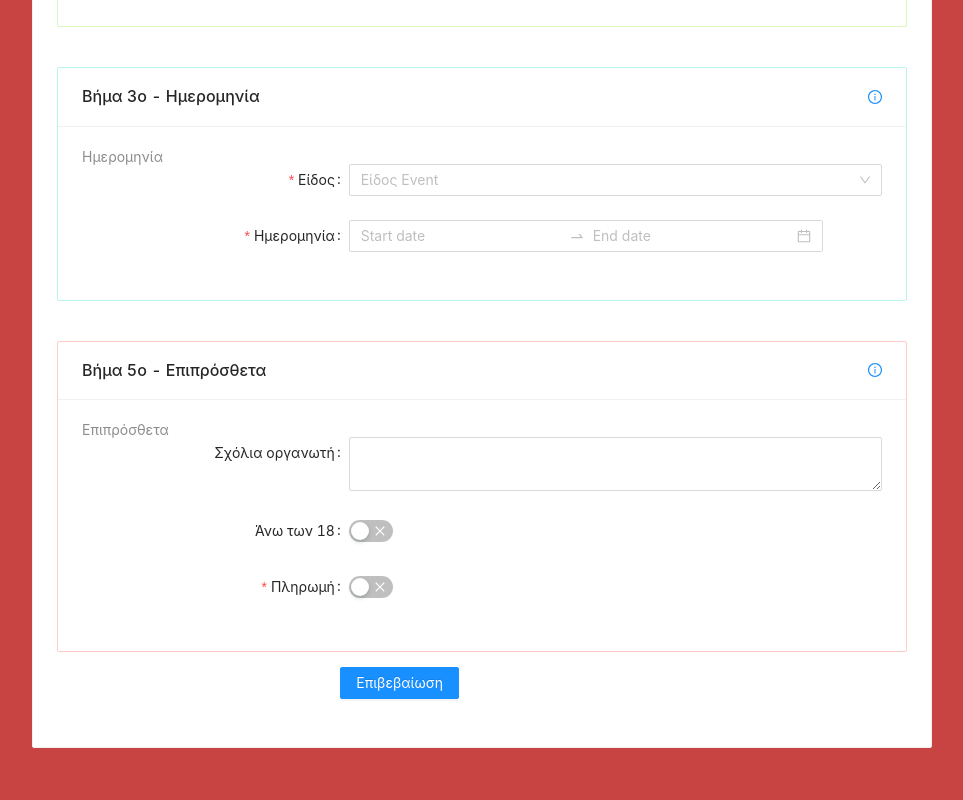
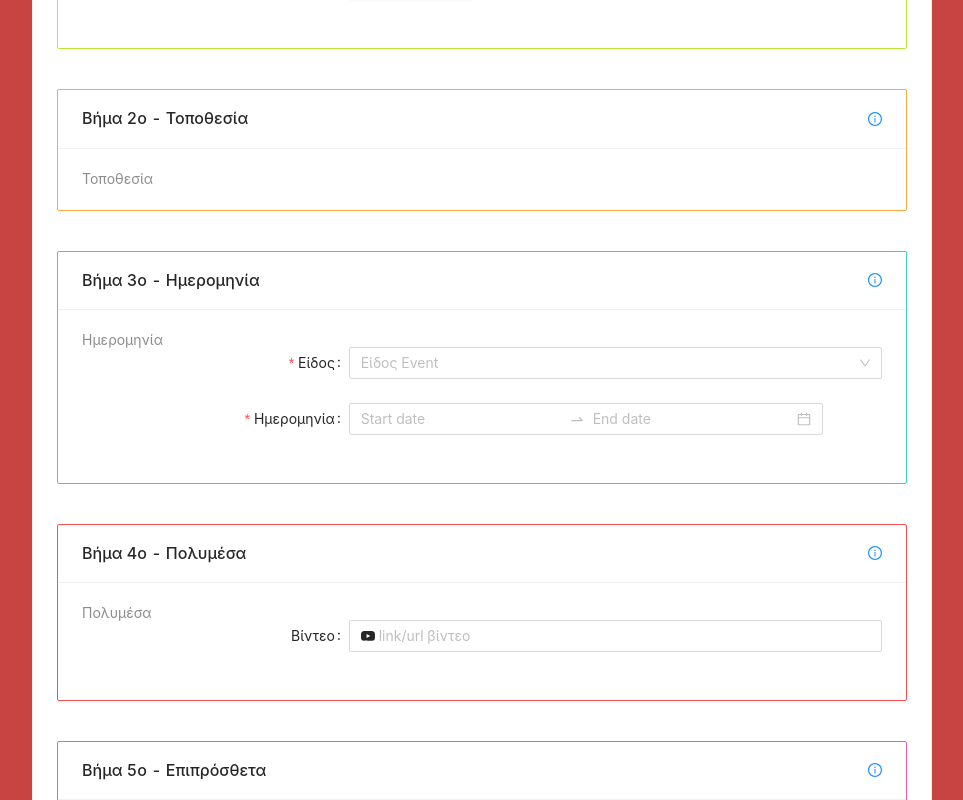
Before and after one commit to Panos61/React-Project-V-0.1, a React (Create React App) app: page /createEvent in a window 1280 px wide. Shown: the part 660-1460 px from the top of the page, without its empty margins (158-1121 px from the left). Built offline with nearby package versions, Linux system fonts and the light colour scheme.

Commit message:
Added content

```diff
--- a/src/CreateEvent/index.js
+++ b/src/CreateEvent/index.js
@@ -15,6 +15,10 @@ class CreateEvent extends Component {
         <span>
           <ClockCircleOutlined />
         </span>
+        <br />
+        <p>
+          <span style={{ color: 'orange' }}>*</span> Υποχρεωτικό πεδίο
+        </p>
       </p>
     );
     return (
--- a/src/CreateEvent/masterform.css
+++ b/src/CreateEvent/masterform.css
@@ -10,3 +10,8 @@
 .select-after {
   width: 80px;
 }
+
+.example-input > span {
+  width: 200px;
+  margin: 0 8px 8px 0;
+}
--- a/src/CreateEvent/masterform.js
+++ b/src/CreateEvent/masterform.js
@@ -21,6 +21,7 @@ import {
   CloseOutlined,
   CheckOutlined,
   CreditCardOutlined,
+  YoutubeFilled,
 } from '@ant-design/icons';
 import { Link } from 'react-router-dom';
 
@@ -49,14 +50,6 @@ const { Meta } = Card;
 const { TreeNode } = TreeSelect;
 const dateFormat = 'YYYY/MM/DD';
 const { RangePicker } = DatePicker;
-
-// Ticket store link input
-// const selectAfter = (
-//   <Select defaultValue=".gr" className="select-after">
-//     <Option value=".gr">.gr</Option>
-//     <Option value=".com">.com</Option>
-//   </Select>
-// );
 
 const onFinish = (values) => {
   console.log(values);
@@ -103,7 +96,7 @@ class MasterForm extends Component {
                 <InfoCircleOutlined />
               </Link>
             }
-            style={{ borderColor: '#d9f7be' }}
+            style={{ borderColor: '#bae637' }}
           >
             <Meta description="Γενικά" />
             <Form.Item
@@ -160,6 +153,20 @@ class MasterForm extends Component {
             </Form.Item>
           </Card>
           <Card
+            title="Βήμα 2ο - Τοποθεσία"
+            extra={
+              <Link to="/help">
+                <InfoCircleOutlined />
+              </Link>
+            }
+            style={{
+              marginTop: '5vh',
+              borderColor: '#ffa940',
+            }}
+          >
+            <Meta description="Τοποθεσία" />
+          </Card>
+          <Card
             title="Βήμα 3ο - Ημερομηνία"
             extra={
               <Link to="/help">
@@ -168,7 +175,7 @@ class MasterForm extends Component {
             }
             style={{
               marginTop: '5vh',
-              borderColor: '#b5f5ec',
+              borderColor: '#36cfc9',
             }}
           >
             <Meta description="Ημερομηνία" />
@@ -229,6 +236,33 @@ class MasterForm extends Component {
             ) : null}
           </Card>
           <Card
+            title="Βήμα 4ο - Πολυμέσα"
+            extra={
+              <Link to="/help">
+                <InfoCircleOutlined />
+              </Link>
+            }
+            style={{
+              marginTop: '5vh',
+              borderColor: '#ff4d4f',
+            }}
+          >
+            <Meta description="Πολυμέσα" />
+
+            <Form.Item label="Βίντεο" className="example-input">
+              <Input
+                size="middle"
+                placeholder="link/url βίντεο"
+                prefix={<YoutubeFilled />}
+                rules={[
+                  {
+                    required: false,
+                  },
+                ]}
+              />
+            </Form.Item>
+          </Card>
+          <Card
             title="Βήμα 5ο - Επιπρόσθετα"
             extra={
               <Link to="/help">
@@ -237,14 +271,22 @@ class MasterForm extends Component {
             }
             style={{
               marginTop: '5vh',
-              borderColor: '#ffccc7',
+              borderColor: '#f759ab',
             }}
           >
             <Meta description="Επιπρόσθετα" />
             <Form.Item label="Σχόλια οργανωτή" name="comments">
               <TextArea rows={2} />
             </Form.Item>
-            <Form.Item label="Άνω των 18" name="age-restricted">
+            <Form.Item
+              label="Άνω των 18"
+              name="age-restricted"
+              rules={[
+                {
+                  required: false,
+                },
+              ]}
+            >
               <Switch
                 checkedChildren={<CheckOutlined />}
                 unCheckedChildren={<CloseOutlined />}
@@ -305,7 +347,6 @@ class MasterForm extends Component {
                     <div style={{ marginBottom: 16 }}>
                       <Input
                         addonBefore="http://"
-                        //addonAfter={selectAfter}
                         placeholder="Εισάγετε link"
                       />
                     </div>
```
